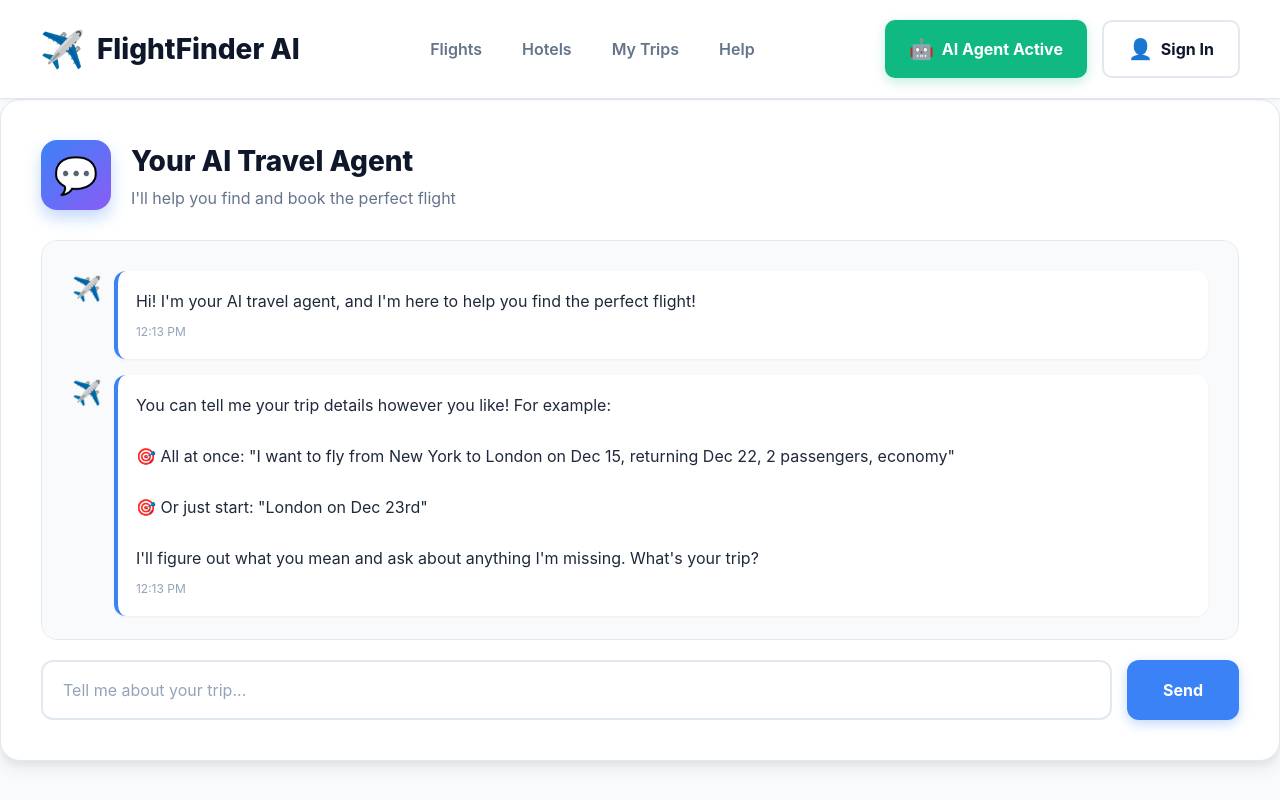
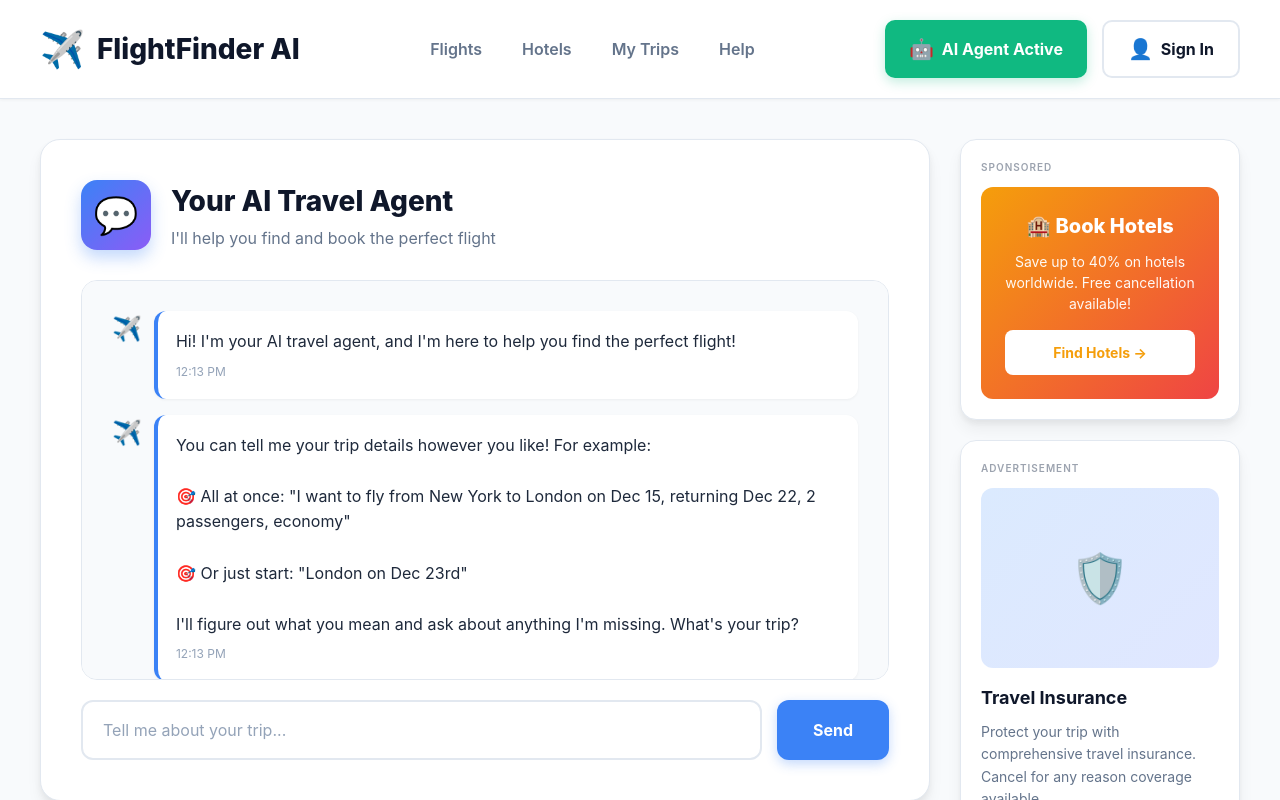
Before and after one commit to annantsrivastava/flightsearch-app, a React (Vite) app: page / in a window 1280 px wide. Shown: the top 800 px of the page. Built offline with nearby package versions, Linux system fonts and the light colour scheme.

Commit message:
Update App.jsx

```diff
--- a/src/App.jsx
+++ b/src/App.jsx
@@ -1,6 +1,7 @@
 import React, { useState, useEffect } from 'react';
 import { supabase } from './supabaseClient';
 import MyAccount from './components/MyAccount';
+import AdsSidebar from './components/AdsSidebar';
 import './App.css';
 
 function App() {
@@ -501,8 +502,11 @@ function App() {
         </div>
       </header>
 
-      {/* AI Agent Chat Section */}
-      <section className="ai-chat-section">
+      {/* Main Container with Ads */}
+      <div className="main-container">
+        <div className="content-area">
+          {/* AI Agent Chat Section */}
+          <section className="ai-chat-section">
         <div className="ai-chat-header">
           <div className="ai-avatar">💬</div>
           <div>
@@ -825,6 +829,13 @@ function App() {
         </section>
       )}
 
+      </div> {/* End content-area */}
+
+      {/* Ads Sidebar */}
+      <AdsSidebar />
+
+      </div> {/* End main-container */}
+
       {/* Sign In Modal */}
       {showSignIn && (
         <div className="modal-overlay" onClick={() => setShowSignIn(false)}>
```
